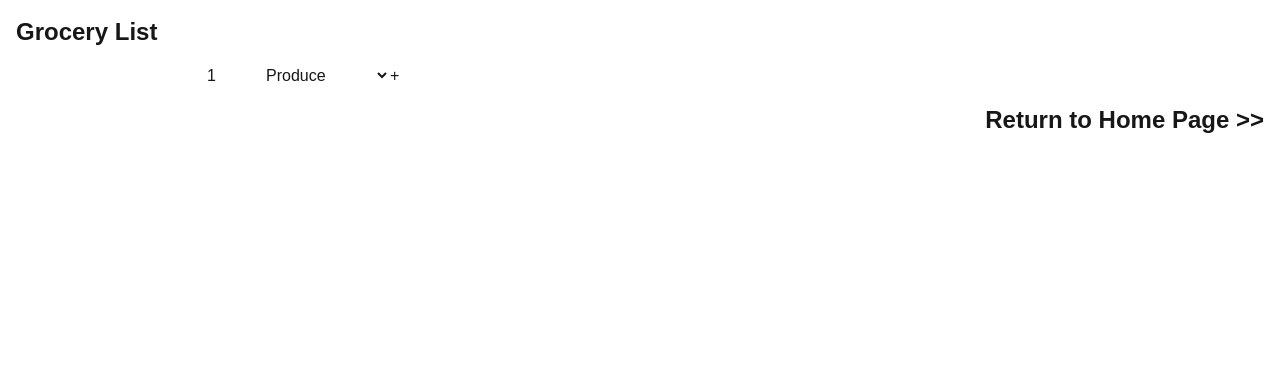
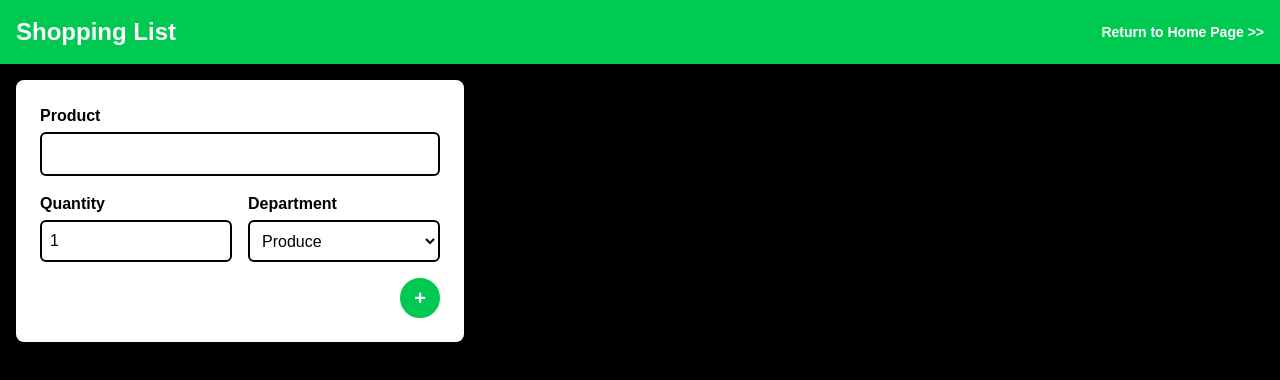
Before and after one commit to GymLeaderC/cprg306-assignments, a Next.js app: page /week-5 in a window 1280 px wide. Shown: the top 380 px of the page. Built offline with nearby package versions, Linux system fonts and the light colour scheme.

Commit message:
Applied Tailwing CSS Styling

```diff
--- a/app/week-5/NewItem.js
+++ b/app/week-5/NewItem.js
@@ -33,21 +33,31 @@ export default function NewItem() {
   // Defining How the Form UI Renders
 
   return (
-    <form onSubmit={handleSubmit}>
-      <input
+    <form onSubmit={handleSubmit}
+      className="bg-white rounded-lg p-6 m-4 max-w-md">
+      <label className="text-black font-bold block mb-1">Product</label>
+      <input className="w-full p-2 rounded-md border-2 border-black text-black mb-4"
         type="text"
         value={name}
         onChange={(e) => setName(e.target.value)}
         required
       />
-      <input
+      <div className="flex gap-4 mb-4">
+        <div className="w-1/2">
+          <label className="text-black font-bold block mb-1">Quantity</label>
+          <input className="w-full h-[42px] p-2 rounded-md border-2 border-black text-black"
             type="number"
             value={quantity}
             onChange={(e) => setQuantity(e.target.value)}
             min="1"
             max="99"
           />
-      <select value={category} onChange={(e) => setCategory(e.target.value)}>
+        </div>
+        <div className="w-1/2">
+          <label className="text-black font-bold block mb-1">Department</label>
+          <select className="w-full h-[42px] p-2 rounded-md border-2 border-black text-black"
+            value={category}
+            onChange={(e) => setCategory(e.target.value)}>
               <option value="produce">Produce</option>
               <option value="dairy">Dairy</option>
               <option value="bakery">Bakery</option>
@@ -60,7 +70,11 @@ export default function NewItem() {
               <option value="household">Household</option>
               <option value="other">Other</option>
           </select>
-      <button type="submit">+</button>
+        </div>
+      </div>
+      <div className="flex justify-end">
+        <button className="w-10 h-10 rounded-full border-2 border-green-500 bg-green-500 text-white font-bold text-xl" type="submit">+</button>
+      </div>
     </form>
   );
 }
--- a/app/week-5/page.js
+++ b/app/week-5/page.js
@@ -13,11 +13,13 @@ import Link from "next/link"
 
 export default function Page() {
   return (
-    <main>
-      <h1 className="text-2xl font-bold mt-4 mb-4 ml-4 mr-2">Grocery List</h1>
-      <NewItem/>
-      <Link className="block text-2xl font-bold text-right mt-4 mr-4 mb-4"
-        href="/">Return to Home Page {'\u003e'}{'\u003e'}</Link>
-    </main>
+    <main className="bg-black min-h-screen">
+  <div className="flex justify-between items-center bg-green-500 p-4">
+    <h1 className="text-2xl font-bold text-white">Shopping List</h1>
+    <Link className="text-sm font-bold text-white"
+      href="/">Return to Home Page {'\u003e'}{'\u003e'}</Link>
+  </div>
+  <NewItem />
+</main>
   )
 }
```
Lines whose indentation alone changed are shown as unchanged.
